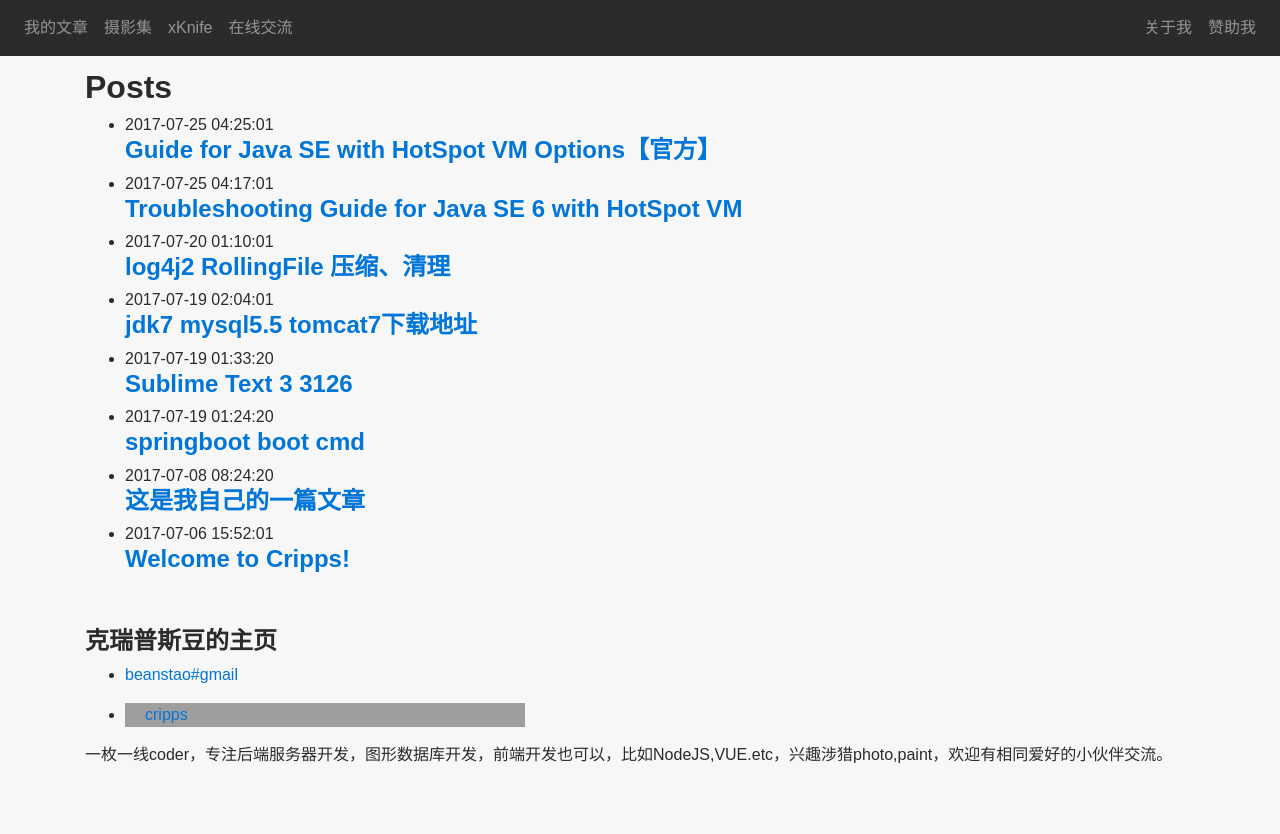
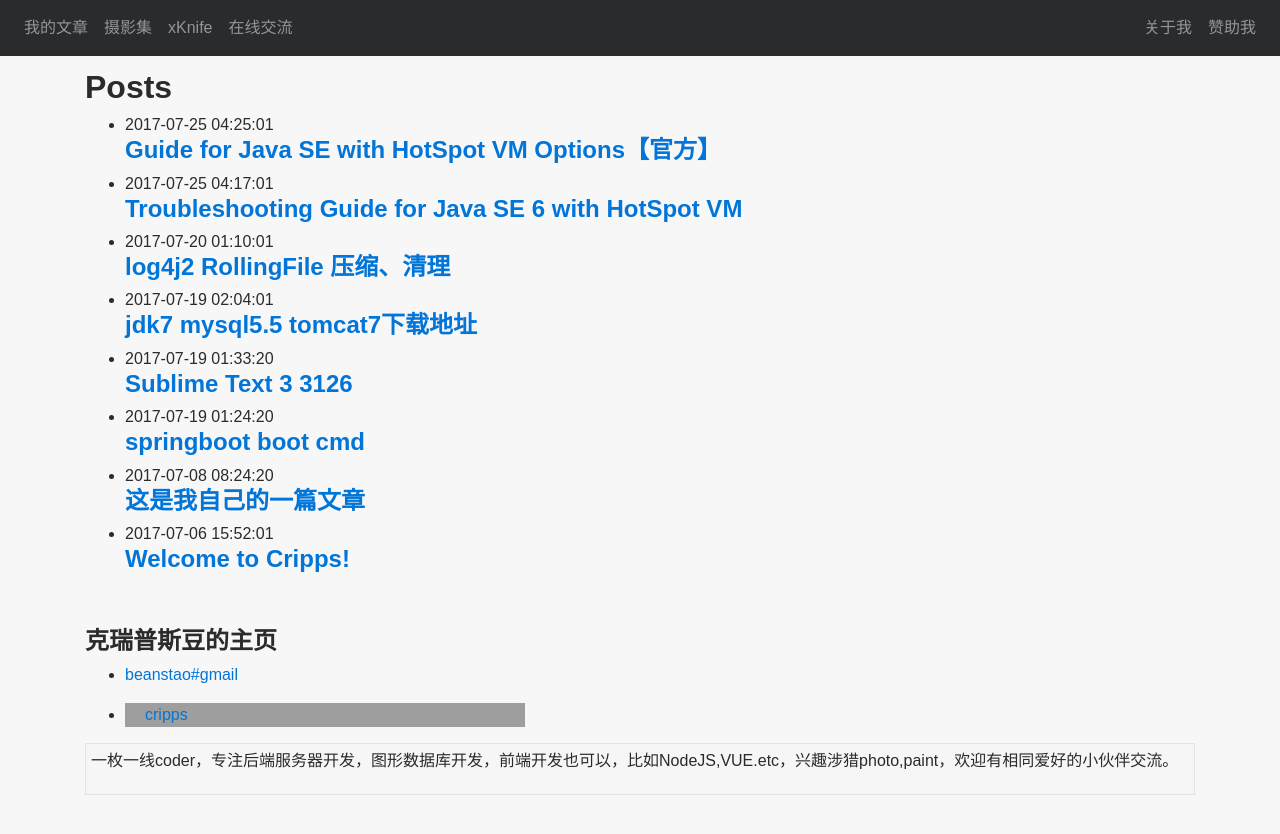
Before and after one commit to beanstt/beanstt.github.io, a Jekyll site: the page built from index.md, in a window 1280 px wide. Shown: the top 834 px of the page. Built offline with Jekyll 4.4.1, drawn with Linux system fonts in a browser that asks for light colours; nearby versions of some CDN libraries; grey boxes are pictures that could not be loaded.

Commit message:
add: css channel

```diff
--- a/_includes/footer.html
+++ b/_includes/footer.html
@@ -29,7 +29,7 @@
         </ul>
       </div>
 
-      <div class="footer-col footer-col-3">
+      <div class="footer-col footer-col-3 channel2">
         <p>{{ site.description | escape }}</p>
       </div>
     </div>
--- a/_sass/my/_global.scss
+++ b/_sass/my/_global.scss
@@ -49,3 +49,15 @@ h2{
 .my-top{
     padding-top: 40px;
 }
+
+// footer 关于网站描述的样式
+.channel1 {
+    border: silver 1px dashed;
+}
+.channel2 {
+    border: 1px solid #E3E3E3;
+    padding: 5px;
+    margin-bottom: 10px;
+    background-color: #F6F6F6;
+}
+// footer 关于网站描述的样式
```
